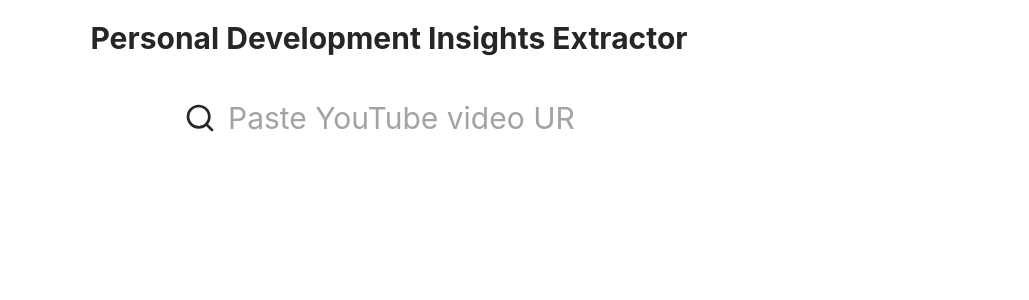
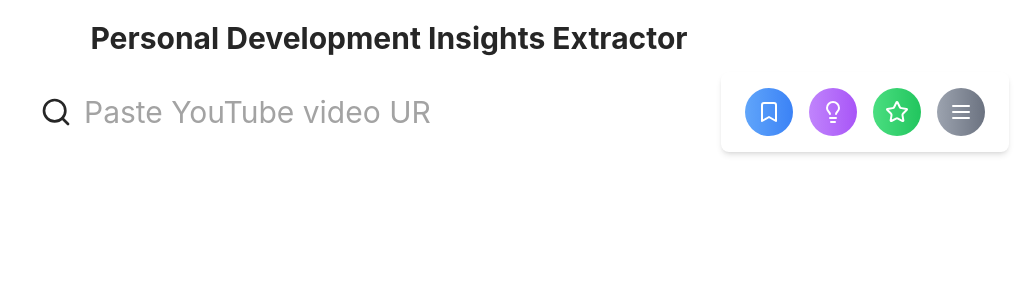
Before and after one commit to ibs12/Personal-Development-Video-Analyzer, a React (Create React App) app: page / in a window 1280 px wide. Shown: the top 300 px of the page, without its empty margins (251-1280 px from the left). Built offline with nearby package versions, Linux system fonts and the light colour scheme.

Commit message:
added navbar

```diff
--- a/src/search.css
+++ b/src/search.css
@@ -0,0 +1,3 @@
+.child {
+    overscroll-behavior: contain;
+  }
--- a/src/search.jsx
+++ b/src/search.jsx
@@ -1,5 +1,6 @@
 import React, { useState, useRef, useEffect } from 'react';
 import axios from 'axios';
+import './search.css';
 import {
   BookmarkIcon,
   PlayIcon,
@@ -11,7 +12,9 @@ import {
   BrainCircuit,
   ListTodo,
   Quote,
-  Search
+  Search,
+  MenuIcon,
+  StarIcon
 } from 'lucide-react';
 
 
@@ -138,7 +141,7 @@ const PersonalDevInsightsApp = () => {
   };
   // max-w-6xl mx-auto p-6 bg-white shadow-lg rounded-xl
   return (
-    <div className=" h-screen p-5 bg-white">
+    <div className="h-screen p-5 bg-inherit overflow-y-scroll">
       <header className="mb-6 text-center">
         <h1 className="text-3xl font-bold text-neutral-800 mb-4">
           Personal Development Insights Extractor
@@ -146,7 +149,8 @@ const PersonalDevInsightsApp = () => {
       </header>
 
       <section className="mb-6">
-      <div className="flex items-center space-x-4">
+        <div className="flex items-center w-full h-16">
+          <div className="flex-grow flex justify-center space-x-4">
             <form
               onSubmit={handleVideoSubmission}
               className="relative w-[450px] mx-auto" // Significantly wider
@@ -170,6 +174,52 @@ const PersonalDevInsightsApp = () => {
               </div>
             </form>
           </div>
+          <div className="flex items-center bg-white shadow-md py-4 px-6 space-x-4 text-gray-700 rounded-lg">
+            {/* Action Steps */}
+            <div className="group relative cursor-pointer">
+              <div className="flex items-center h-12 bg-gradient-to-r from-blue-400 to-blue-500 rounded-full transition-all duration-300 w-12 group-hover:w-[160px] pl-3 overflow-hidden">
+                <BookmarkIcon className="w-6 h-6 text-white shrink-0 mr-2" style={{ height: '100%', display: 'flex', alignItems: 'center'}} />
+                <span className="opacity-0 text-white whitespace-nowrap transition-opacity duration-300 group-hover:opacity-100">
+                  Action Steps
+                </span>
+              </div>
+            </div>
+
+
+            {/* Key Insights */}
+            <div className="group relative cursor-pointer">
+              <div className="flex items-center h-12 bg-gradient-to-r from-purple-400 to-purple-500 rounded-full transition-all duration-300 w-12 group-hover:w-[160px] pl-3 overflow-hidden">
+                <LightbulbIcon className="w-6 h-6 text-white shrink-0 mr-2" style={{ height: '100%', display: 'flex', alignItems: 'center'}} />
+                <span className="opacity-0 text-white whitespace-nowrap transition-opacity duration-300 group-hover:opacity-100">
+                  Key Insights
+                </span>
+              </div>
+            </div>
+
+            {/* Important Examples */}
+            <div className="group relative cursor-pointer">
+              <div className="flex items-center h-12 bg-gradient-to-r from-green-400 to-green-500 rounded-full transition-all duration-300 w-12 group-hover:w-[160px] pl-3 overflow-hidden">
+                <StarIcon className="w-6 h-6 text-white shrink-0 mr-2" style={{ height: '100%', display: 'flex', alignItems: 'center'}} />
+                <span className="opacity-0 text-white whitespace-nowrap transition-opacity duration-300 group-hover:opacity-100">
+                  Examples
+                </span>
+              </div>
+            </div>
+
+            {/* Summary */}
+            <div className="group relative cursor-pointer">
+              <div className="flex items-center h-12 bg-gradient-to-r from-gray-400 to-gray-500 rounded-full transition-all duration-300 w-12 group-hover:w-[160px] pl-3 overflow-hidden">
+                <MenuIcon className="w-6 h-6 text-white shrink-0 mr-2" style={{ height: '100%', display: 'flex', alignItems: 'center'}} />
+                <span className="opacity-0 text-white whitespace-nowrap transition-opacity duration-300 group-hover:opacity-100">
+                  Summary
+                </span>
+              </div>
+            </div>
+          </div>
+
+
+
+          </div>
         {error && (
           <div className="text-red-500 mt-2 flex justify-center">
             {error}
@@ -178,7 +228,7 @@ const PersonalDevInsightsApp = () => {
       </section>
 
       {videoId && insights && (
-        <div className="grid grid-cols-1 md:grid-cols-2 gap-6">
+        <div className="child grid grid-cols-1 md:grid-cols-2 gap-6 pb-10">
           {/* Video Player Column */}
           <div className="md:col-span-1">
             <div className="relative pb-[56.25%] h-0 overflow-hidden">
@@ -189,7 +239,7 @@ const PersonalDevInsightsApp = () => {
                 frameBorder="0"
                 allow="accelerometer; autoplay; clipboard-write; encrypted-media; gyroscope; picture-in-picture"
                 allowFullScreen
-                className="absolute top-0 left-0 w-full h-full"
+                className="absolute top-0 left-0 w-full h-full rounded-3xl"
                 onLoad={() => {
                   console.log('Video iframe loaded');
                   setIsLoading(false);
@@ -254,7 +304,7 @@ const PersonalDevInsightsApp = () => {
             </section>
 
             {/* Key Insights Section */}
-            <section className="bg-purple-50 p-5 rounded-lg">
+            <section className="bg-gradient-to-r from-[#dc8efe] to-[#faf5ff] p-5 rounded-lg">
               <h2 className="flex items-center text-xl font-semibold text-purple-700 mb-4">
                 <LightbulbIcon className="mr-2" /> Key Insights
               </h2>
@@ -263,7 +313,7 @@ const PersonalDevInsightsApp = () => {
                   <div key={index} className="mb-4 p-4 bg-white rounded-lg shadow-sm flex justify-between items-center">
                     {/* <li key={index}>{insight.keyInsight || insight}</li> */}
                     <div>
-                      <h3 className="font-bold text-purple-700 mb-2 mr-5">{insight.keyInsight}</h3>
+                      <h3 className="font-bold  text-purple-700 mb-2 mr-5">{insight.keyInsight}</h3>
                     </div>
                     {insight.timestamp && (
                       <button
@@ -280,13 +330,25 @@ const PersonalDevInsightsApp = () => {
             </section>
 
             {/* Important Examples Section */}
-            <section className="bg-green-50 p-5 rounded-lg">
+            <section className="bg-gradient-to-r from-[#97e8af] to-[#f0fdf4] p-5 rounded-lg">
               <h2 className="flex items-center text-xl font-semibold text-green-700 mb-4">
                 <Quote className="mr-2" /> Important Examples
               </h2>
               <ul className="list-disc ml-5 text-gray-700">
                 {insights.importantExamples.map((example, index) => (
-                  <li key={index}>{example.example || example}</li>
+                  <div key={index} className = "mb-4 p-4 bg-white rounded-lg shadow-sm flex justify-between items-center">
+                    <div>
+                      <h3 className="font-bold text-green-700 mb-2">{example.example}</h3>
+                    </div>
+                  {example.timestamp && (
+                    <button
+                      onClick={() => handleTimestampClick(example.timestamp)}
+                      className="bg-white text-blue-500 px-3 py-1 rounded hover:bg-white-600 text-lg font-semibold"
+                    >
+                      {new Date(example.timestamp * 1000).toISOString().substr(14, 5)}
+                    </button>
+                  )}
+                </div>
                 ))}
               </ul>
             </section>
```
Also changed, not shown: 1 other file (tests, documents, lock files or other folders). Lines whose indentation alone changed are shown as unchanged.
